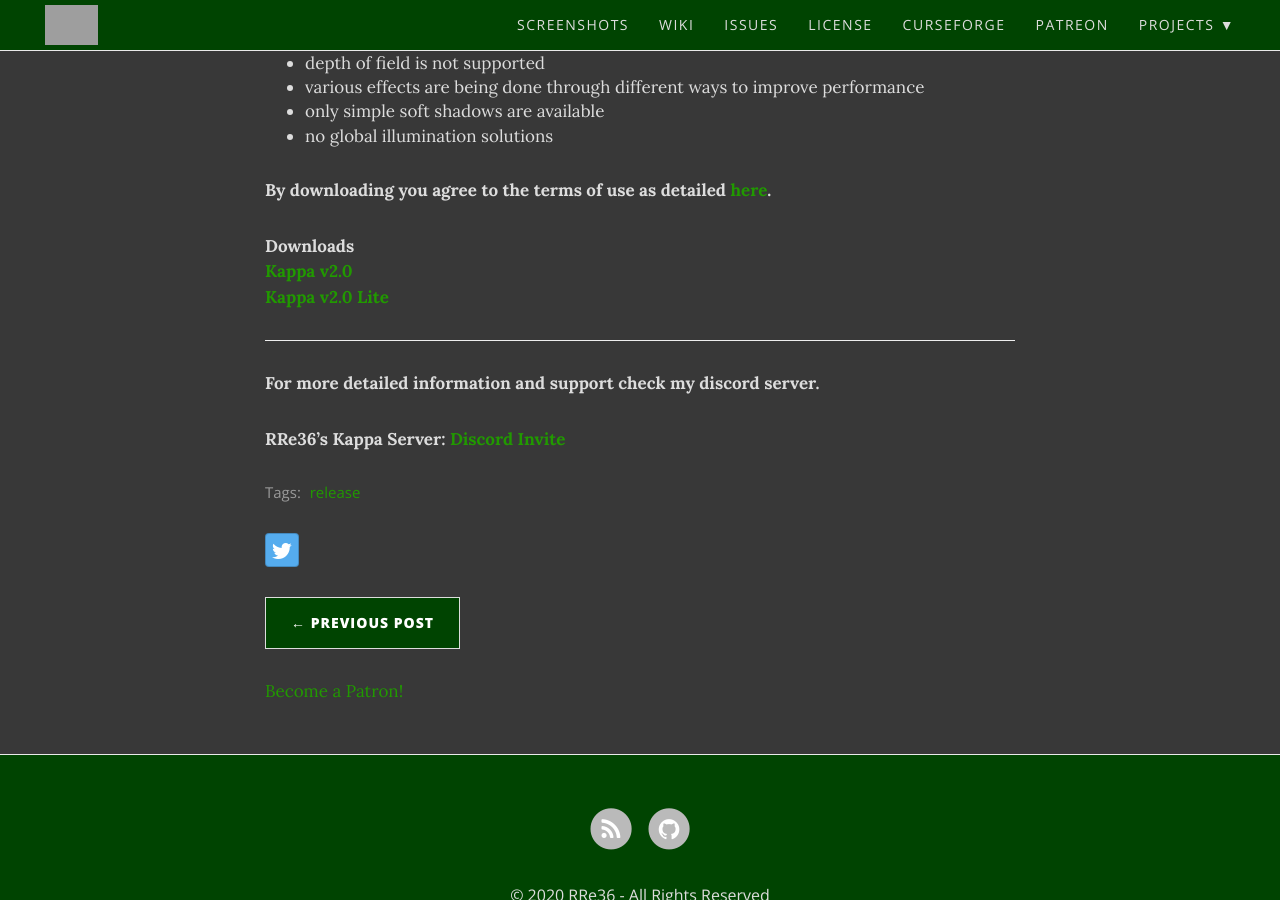
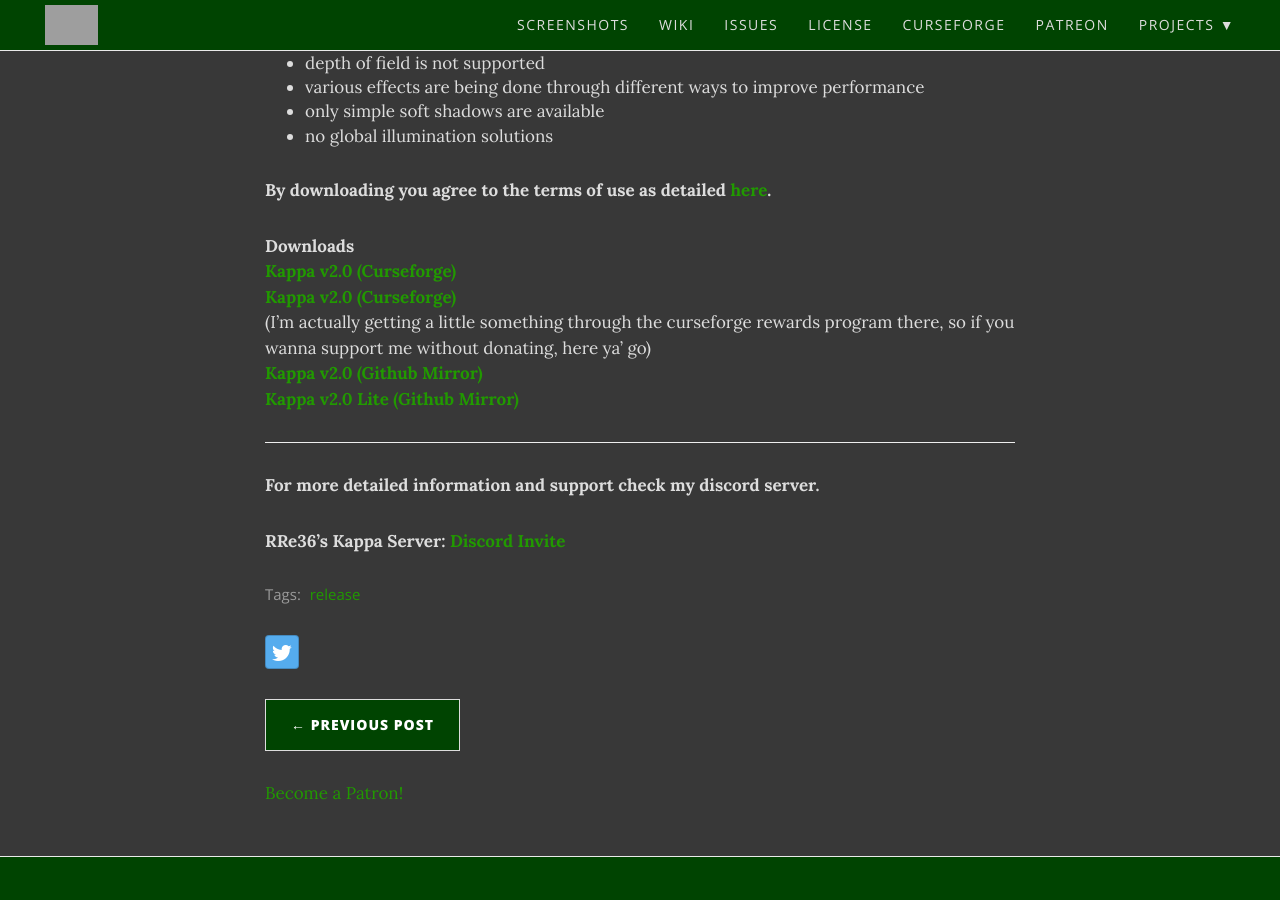
Before and after one commit to rre36/KappaShader_Mirror, a Jekyll site: the page built from _posts/2020-01-04-kappa2.0.md, in a window 1280 px wide and 900 px high, scrolled down 1637 px. Built offline with Jekyll 4.4.1, drawn with Linux system fonts in a browser that asks for light colours; nearby versions of some CDN libraries; comment, search, counter and statistics services are not loaded; grey boxes are pictures that could not be loaded.

Commit message:
Update 2020-01-04-kappa2.0.md

```diff
--- a/_posts/2020-01-04-kappa2.0.md
+++ b/_posts/2020-01-04-kappa2.0.md
@@ -63,8 +63,12 @@
 
 **Downloads**
 <br>
-**[Kappa v2.0](https://github.com/rre36/kappa_shader_web/releases/download/v2.0/Kappa_v2.0.zip)** <br>
-**[Kappa v2.0 Lite](https://github.com/rre36/kappa_shader_web/releases/download/v2.0/Kappa_v2.0_Lite.zip)**
+**[Kappa v2.0 (Curseforge)](https://www.curseforge.com/minecraft/customization/kappa-shader-by-rre36)** <br>
+**[Kappa v2.0 (Curseforge)](https://www.curseforge.com/minecraft/customization/kappa-shader-by-rre36)** <br>
+(I'm actually getting a little something through the curseforge rewards program there, so if you wanna support me without donating, here ya' go) <br>
+**[Kappa v2.0 (Github Mirror)](https://github.com/rre36/kappa_shader_web/releases/download/v2.0/Kappa_v2.0.zip)** <br>
+**[Kappa v2.0 Lite (Github Mirror)](https://github.com/rre36/kappa_shader_web/releases/download/v2.0/Kappa_v2.0_Lite.zip)** <br>
+
 
 ***
 
```
